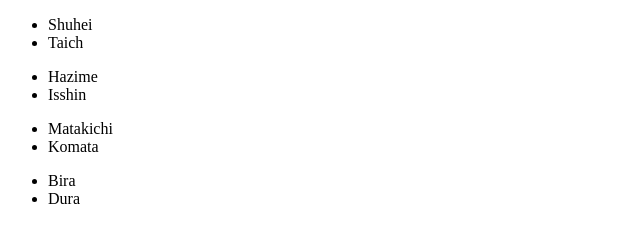
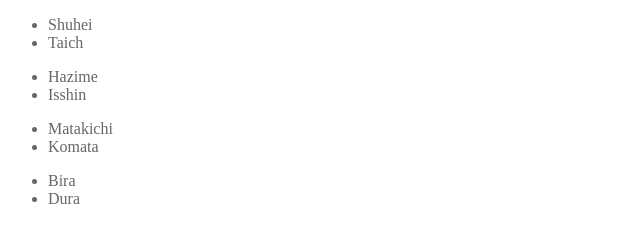
Before and after one commit to marushu/tournament, a plain HTML site: page index.html in a window 1280 px wide. Shown: the whole page, without its empty margins (0-640 px from the left). Drawn offline with Linux system fonts and the light colour scheme.

Commit message:
add style

```diff
--- a/index.html
+++ b/index.html
@@ -2,6 +2,7 @@
 <html lang="en">
 <head>
   <meta charset="UTF-8">
+  <link rel="stylesheet" type="text/css" media="all" href="style.css">
   <title>Tournament Page</title>
 </head>
 <body>
--- /dev/null
+++ b/style.css
@@ -0,0 +1,6 @@
+@charset "UTF-8";
+
+body {
+  font-size: 1em;
+  color: #666;
+}
```
